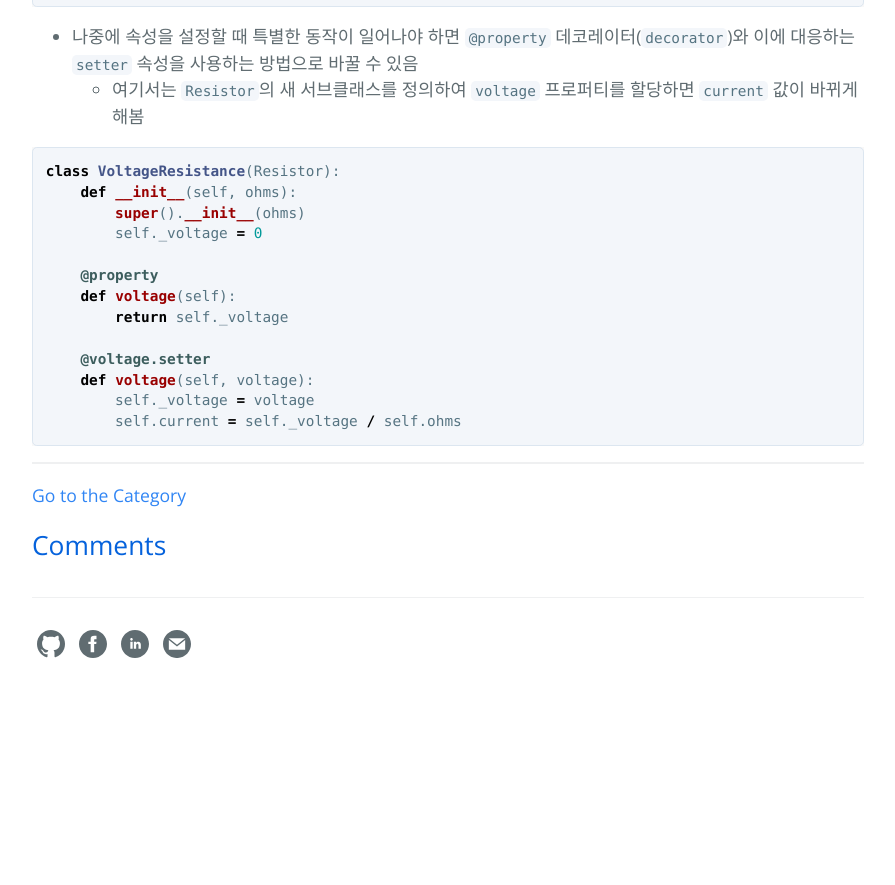
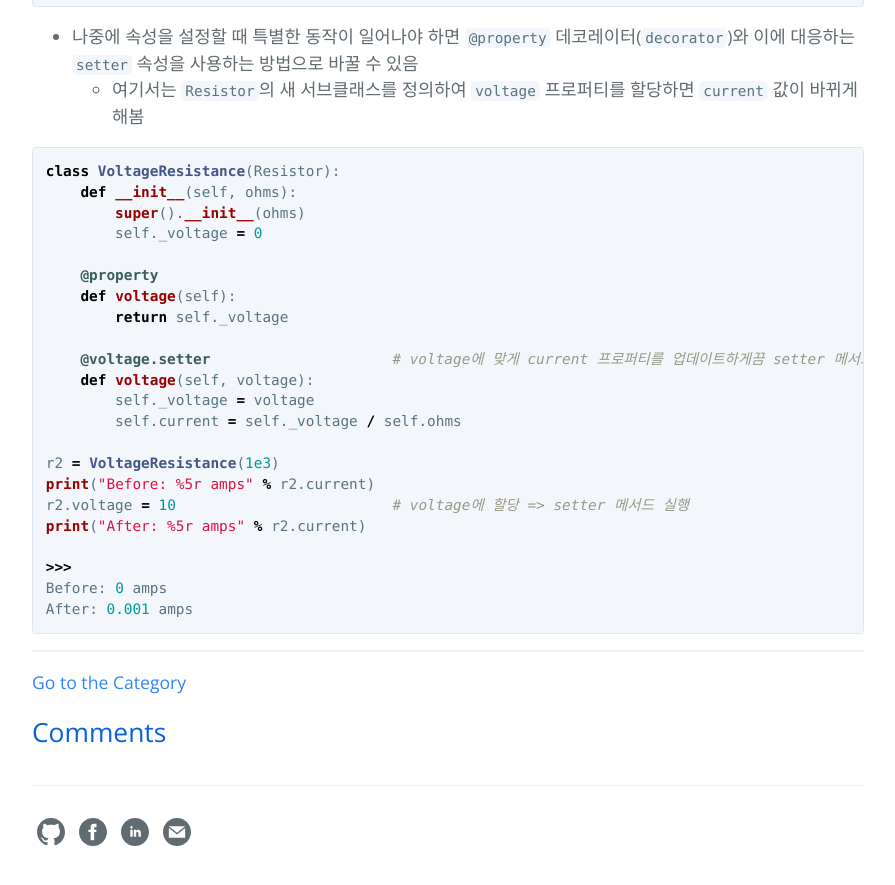
Before and after one commit to hcnoh/hcnoh.github.io, a Jekyll site: the page built from _posts/2018-10-09-effective-python-way29.md, in a window 1280 px wide and 900 px high, scrolled down 1702 px. Shown: the top 885 px of the window, without its empty margins (192-1087 px from the left). Built offline with Jekyll 4.4.1, drawn with Linux system fonts in a browser that asks for light colours; comment, search, counter and statistics services are not loaded; before the commit the page ends 2414 px from its top, so only the background shows below that.

Commit message:
Update 2018-10-09-effective-python-way29.md

````diff
--- a/_posts/2018-10-09-effective-python-way29.md
+++ b/_posts/2018-10-09-effective-python-way29.md
@@ -76,8 +76,17 @@ class VoltageResistance(Resistor):
     def voltage(self):
         return self._voltage
 
-    @voltage.setter
+    @voltage.setter                     # voltage에 맞게 current 프로퍼티를 업데이트하게끔 setter 메서드 설정
     def voltage(self, voltage):
         self._voltage = voltage
         self.current = self._voltage / self.ohms
+
+r2 = VoltageResistance(1e3)
+print("Before: %5r amps" % r2.current)
+r2.voltage = 10                         # voltage에 할당 => setter 메서드 실행
+print("After: %5r amps" % r2.current)
+
+>>>
+Before: 0 amps
+After: 0.001 amps
 ```
````
